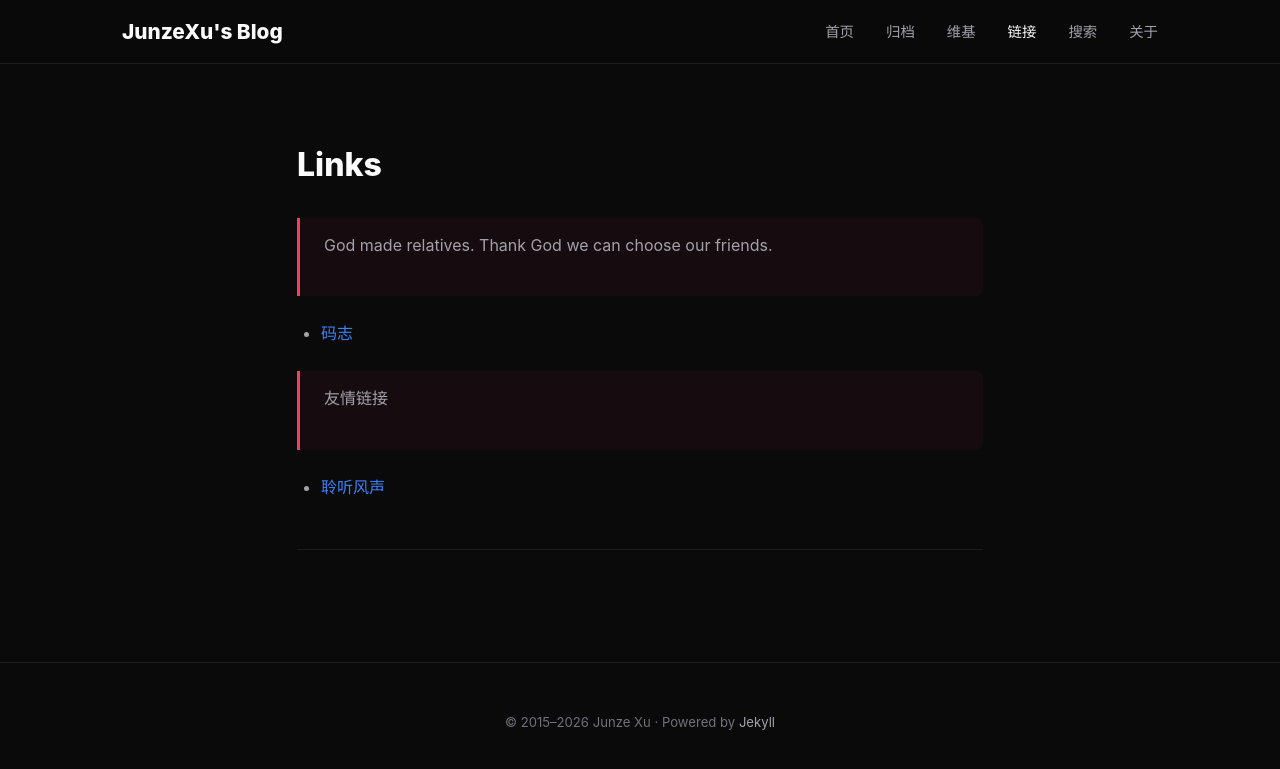
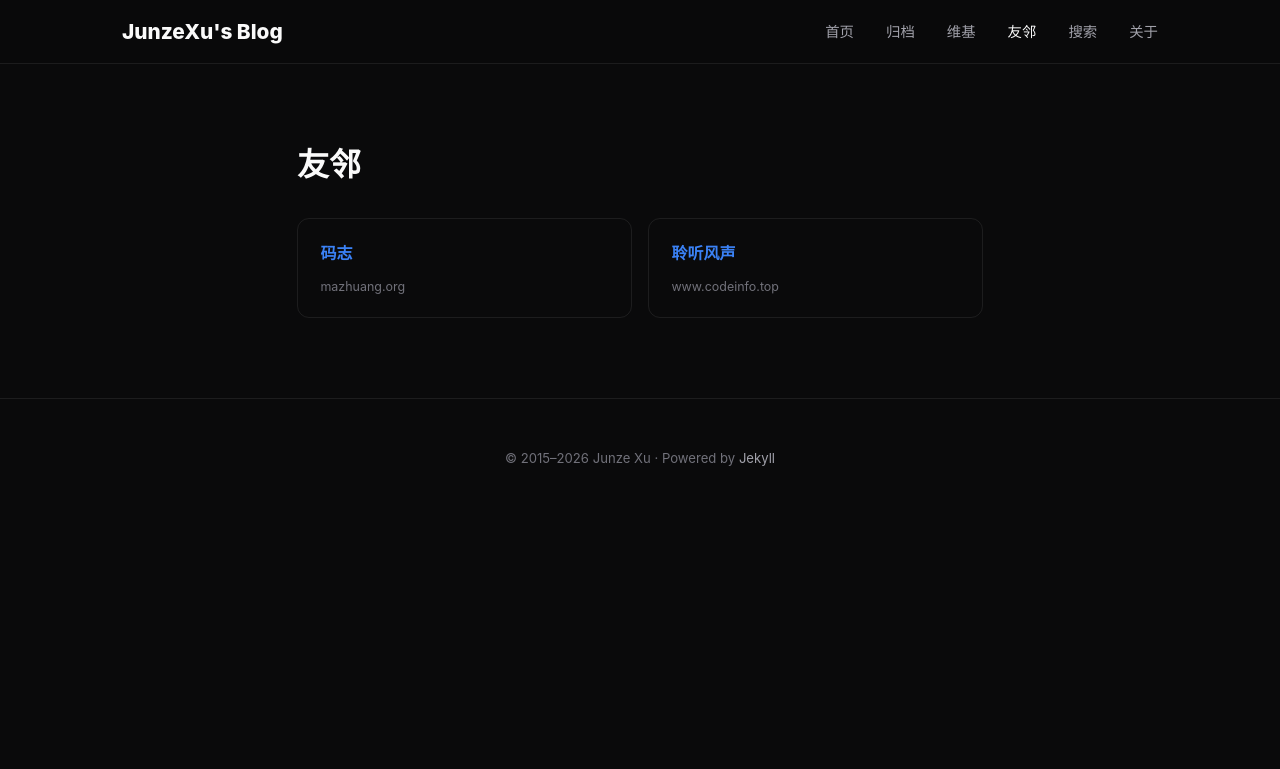
Before and after one commit to JKWrist/JKWrist.github.io, a Jekyll site: the page built from pages/links.md, in a window 1280 px wide. Shown: the top 769 px of the page. Built offline with Jekyll 4.4.1, drawn with Linux system fonts in a browser that asks for light colours; comment, search, counter and statistics services are not loaded.

Commit message:
友邻页面重设计：卡片式布局，导航改名友邻

```diff
--- a/_config.yml
+++ b/_config.yml
@@ -40,7 +40,7 @@ navs:
 
   -
     href: /links/
-    label: 链接
+    label: 友邻
 
   -
     href: /search/
--- a/pages/links.md
+++ b/pages/links.md
@@ -1,25 +1,54 @@
 ---
 layout: page
-title: Links
-description: 没有链接的博客是孤独的
-keywords: 友情链接
-comments: true
-menu: 链接
+title: 友邻
+description: 有趣的博客与站点收藏
+keywords: 友情链接, 友邻, 博客
+comments: false
+menu: 友邻
 permalink: /links/
 ---
 
-> God made relatives. Thank God we can choose our friends.
+<div class="friends-grid">
+{% for link in site.data.links %}
+  <a href="{{ link.url }}" target="_blank" rel="noopener" class="friend-card">
+    <span class="friend-name">{{ link.name }}</span>
+    <span class="friend-url">{{ link.url | remove: 'http://' | remove: 'https://' }}</span>
+  </a>
+{% endfor %}
+</div>
 
-{% for link in site.data.links %}
-  {% if link.src == 'life' %}
-* [{{ link.name }}]({{ link.url }})
-  {% endif %}
-{% endfor %}
-
-> 友情链接
-
-{% for link in site.data.links %}
-  {% if link.src == 'www' %}
-* [{{ link.name }}]({{ link.url }})
-  {% endif %}
-{% endfor %}
+<style>
+.friends-grid {
+  display: grid;
+  grid-template-columns: repeat(auto-fill, minmax(220px, 1fr));
+  gap: 1rem;
+  margin-top: 2rem;
+}
+.friend-card {
+  display: flex;
+  flex-direction: column;
+  gap: 0.4rem;
+  padding: 1.2rem 1.4rem;
+  border: 1px solid var(--border);
+  border-radius: 12px;
+  text-decoration: none;
+  transition: border-color 0.2s, transform 0.2s, box-shadow 0.2s;
+}
+.friend-card:hover {
+  border-color: var(--accent);
+  transform: translateY(-3px);
+  box-shadow: 0 8px 24px rgba(0,0,0,0.2);
+}
+.friend-name {
+  font-size: 1rem;
+  font-weight: 600;
+  color: var(--text-primary);
+}
+.friend-url {
+  font-size: 0.78rem;
+  color: var(--text-muted);
+  overflow: hidden;
+  text-overflow: ellipsis;
+  white-space: nowrap;
+}
+</style>
```
